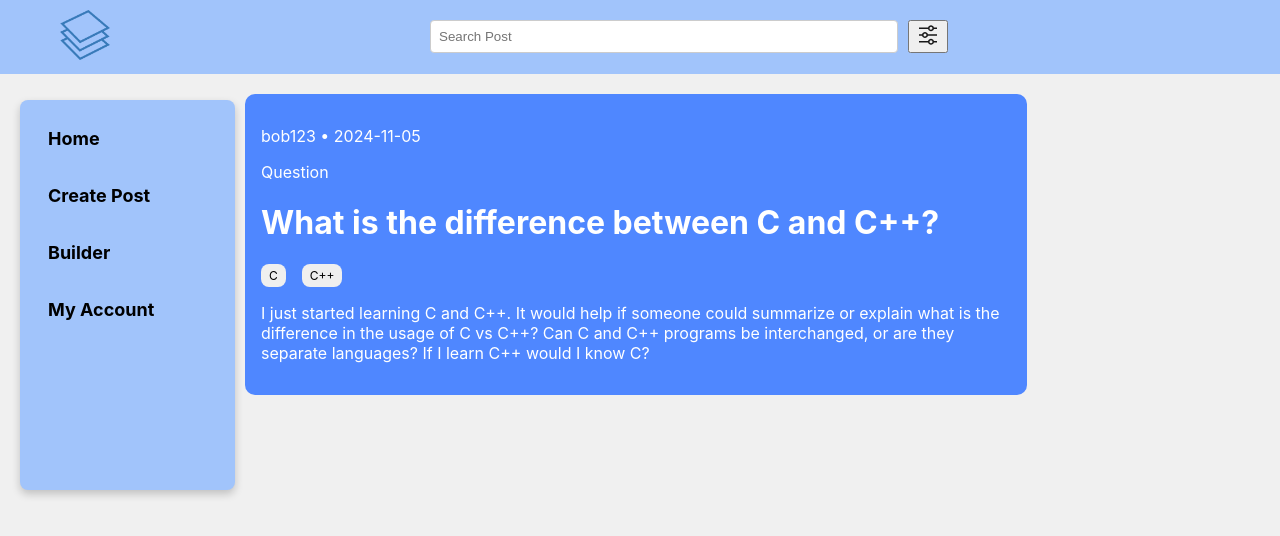
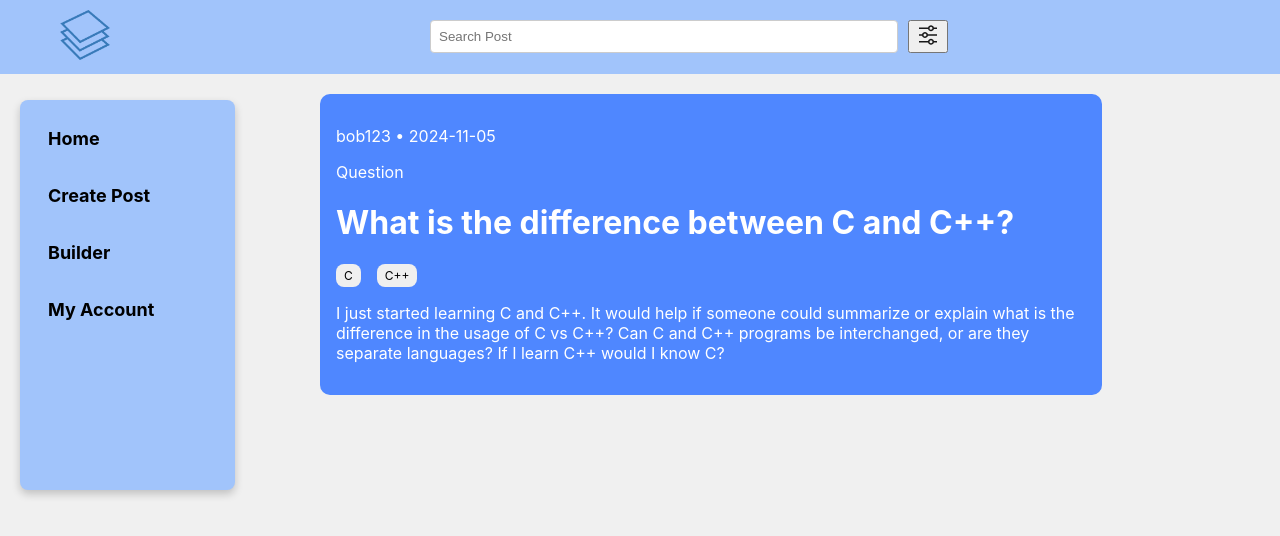
Before and after one commit to 20201141/NSF, a React (Create React App) app: page /post/0 in a window 1280 px wide. Shown: the top 536 px of the page. Built offline with nearby package versions, Linux system fonts and the light colour scheme.

Commit message:
Added CSS For Post Content Component

```diff
--- a/src/postDetails/PostDetails.css
+++ b/src/postDetails/PostDetails.css
@@ -1 +1,21 @@
-/* Will be implemented in full later on */
+.post-details {
+    background-color: #4f87ff;
+    border-radius: 10px;
+    padding: 16px;
+    color: white;
+    width: 750px;
+    margin-left: 75px;
+}
+
+.tags {
+    display: flex;
+    gap: 8px;
+    margin-bottom: 16px;
+}
+
+.tag {
+    background-color: #EFEFEF;
+    color: #000;
+    padding: 4px 8px;
+    border-radius: 8px;
+}
--- a/src/postDetails/PostDetails.tsx
+++ b/src/postDetails/PostDetails.tsx
@@ -1,7 +1,7 @@
-// components/PostDetails.tsx
 import React from "react";
 import { Post } from "../classes/Post";
 import { useParams } from "react-router-dom";
+import "./PostDetails.css"; // Import the CSS file
 
 const PostDetails: React.FC<{ posts: Post[] }> = ({ posts }) => {
   const { postId } = useParams<{ postId: string }>();
@@ -15,13 +15,13 @@ const PostDetails: React.FC<{ posts: Post[] }> = ({ posts }) => {
   }
 
   return (
-    <div className="post-details" style={{ backgroundColor: '#4f87ff', borderRadius: '10px', padding: '16px', color: 'white', width: '750px' }}>
+    <div className="post-details">
       <p>{post.username} • {post.date}</p>
       <p>{post.category}</p>
       <h1>{post.title}</h1>
-      <div className="tags" style={{ display: 'flex', gap: '8px', marginBottom: '16px' }}>
+      <div className="tags">
         {post.tags.map((tag, idx) => (
-          <span key={idx} className="tag" style={{ backgroundColor: '#EFEFEF', color: '#000', padding: '4px 8px', borderRadius: '8px' }}>{tag}</span>
+          <span key={idx} className="tag">{tag}</span>
         ))}
       </div>
       <p>{post.content}</p>
```
